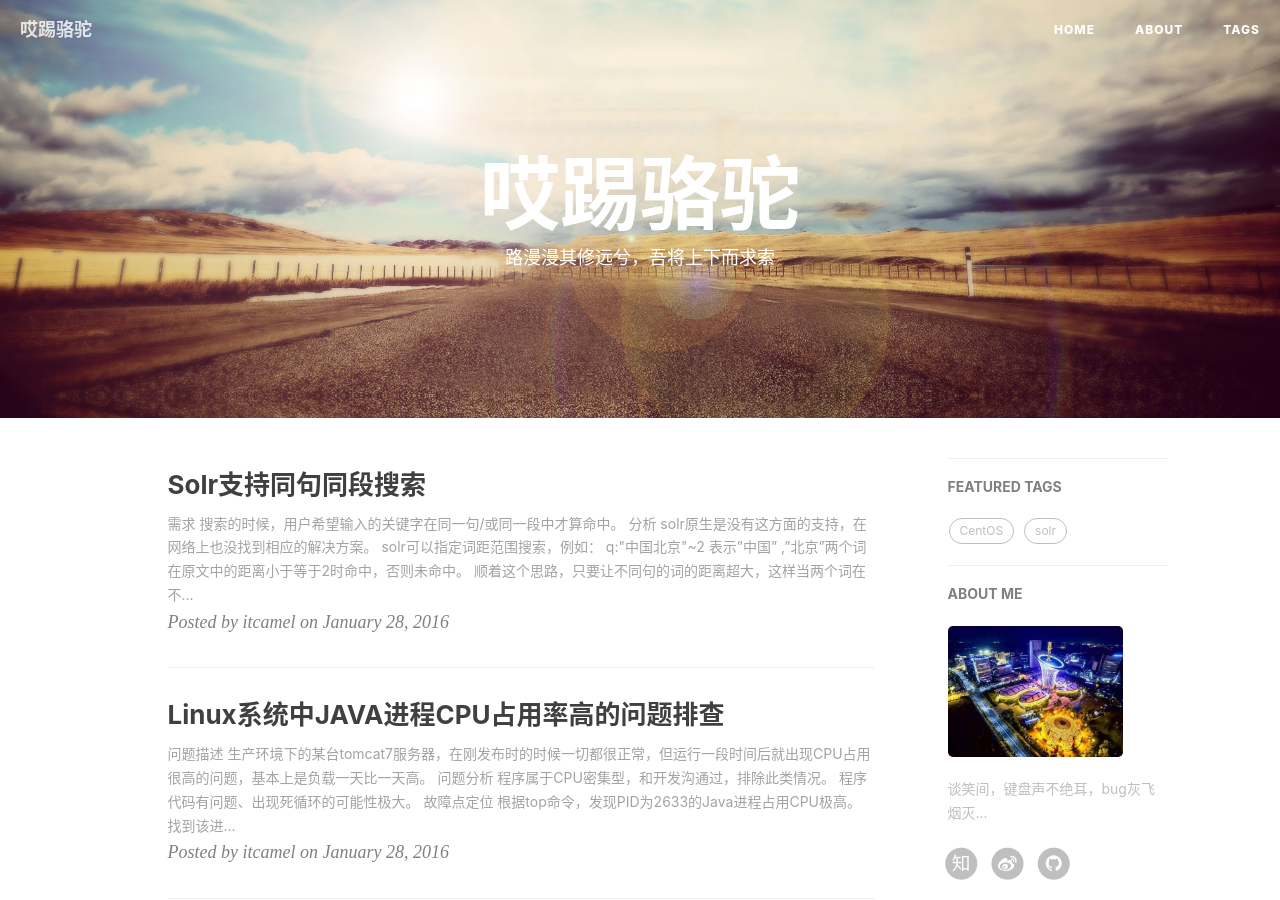
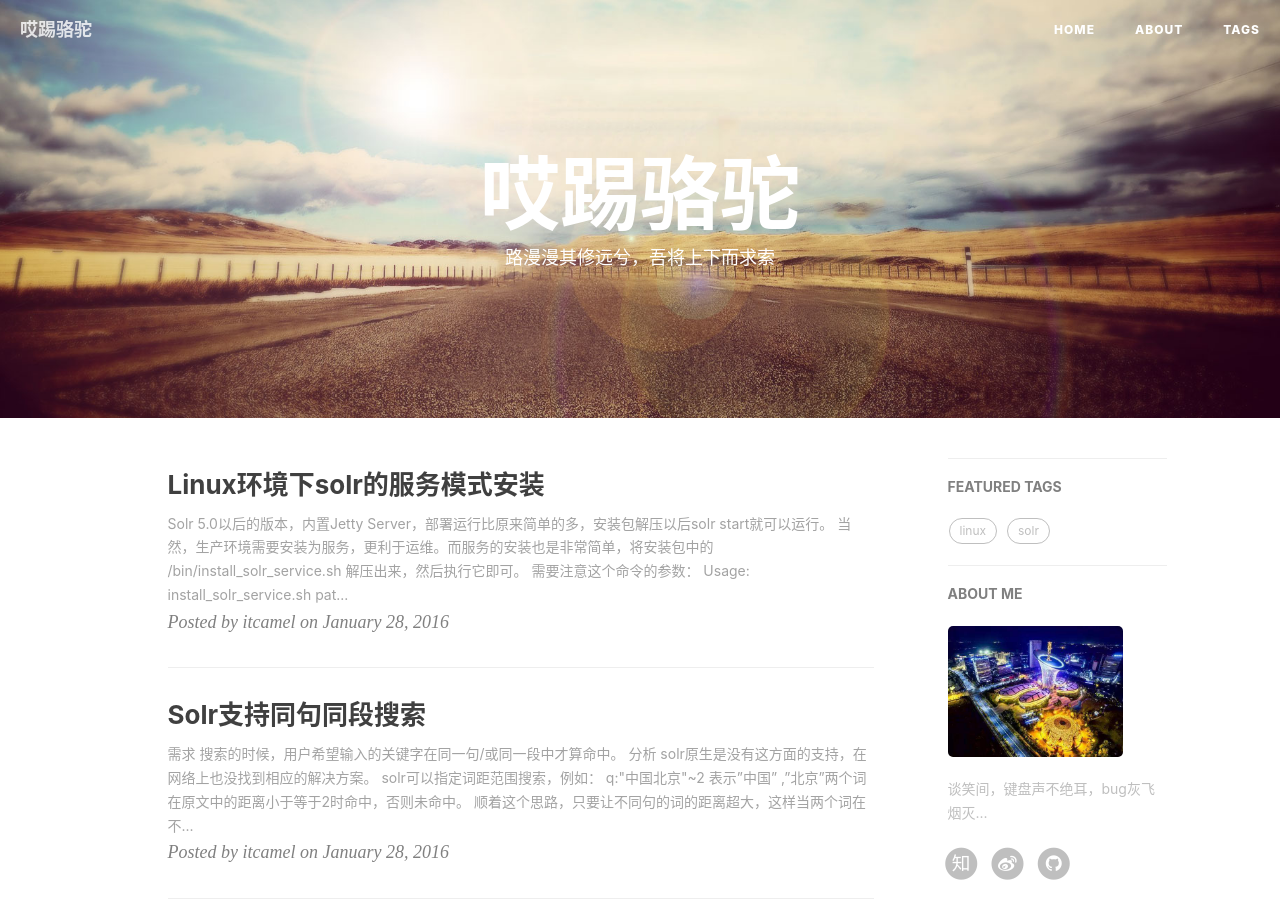
Before and after one commit to lix511/lix511.github.io, a Jekyll site: the page built from index.html, in a window 1280 px wide and 900 px high. Built offline with Jekyll 4.4.1, drawn with Linux system fonts in a browser that asks for light colours; nearby versions of some CDN libraries; the list of posts is cut into pages by our own code; comment, search, counter and statistics services are not loaded.

Commit message:
add post

````diff
--- a/_posts/2016-01-25-vm-network-miss.md
+++ b/_posts/2016-01-25-vm-network-miss.md
@@ -6,7 +6,7 @@ date:       2016-01-25
 author:     "itcamel"
 tags:
     - vsphere
-    - CentOS
+    - linux
 ---
 
 ## 问题描述
--- a/_posts/2016-01-26-mysql-change-datadir.md
+++ b/_posts/2016-01-26-mysql-change-datadir.md
@@ -6,7 +6,7 @@ date:       2016-01-26
 author:     "itcamel"
 tags:
     - MySQL
-    - CentOS
+    - linux
 ---
 
 MySQL在实际生产环境中，当安装路径的磁盘分区较小时，通常需要更改数据文件的存储路径。
--- /dev/null
+++ b/_posts/2017-09-07-linux-solr-install.md
@@ -0,0 +1,35 @@
+---
+layout:     post
+title:      "Linux环境下solr的服务模式安装"
+subtitle:   ""
+date:       2016-01-28
+author:     "itcamel"
+tags:
+    - linux
+    - solr
+---
+
+Solr 5.0以后的版本，内置Jetty Server，部署运行比原来简单的多，安装包解压以后`solr start`就可以运行。
+当然，生产环境需要安装为服务，更利于运维。而服务的安装也是非常简单，将安装包中的 `/bin/install_solr_service.sh` 解压出来，然后执行它即可。
+
+需要注意这个命令的参数：
+```
+Usage: install_solr_service.sh path_to_solr_distribution_archive OPTIONS
+
+  The first argument to the script must be a path to a Solr distribution archive, such as solr-5.0.0.tgz
+    (only .tgz or .zip are supported formats for the archive)
+
+  Supported OPTIONS include:
+
+    -d     Directory for live / writable Solr files, such as logs, pid files, and index data; defaults to /var/solr
+
+    -i     Directory to extract the Solr installation archive; defaults to /opt/
+             The specified path must exist prior to using this script.
+
+    -p     Port Solr should bind to; default is 8983
+
+    -s     Service name; defaults to solr
+
+    -u     User to own the Solr files and run the Solr process as; defaults to solr
+             This script will create the specified user account if it does not exist.
+```
````
Also changed, not shown: 1 other file.
